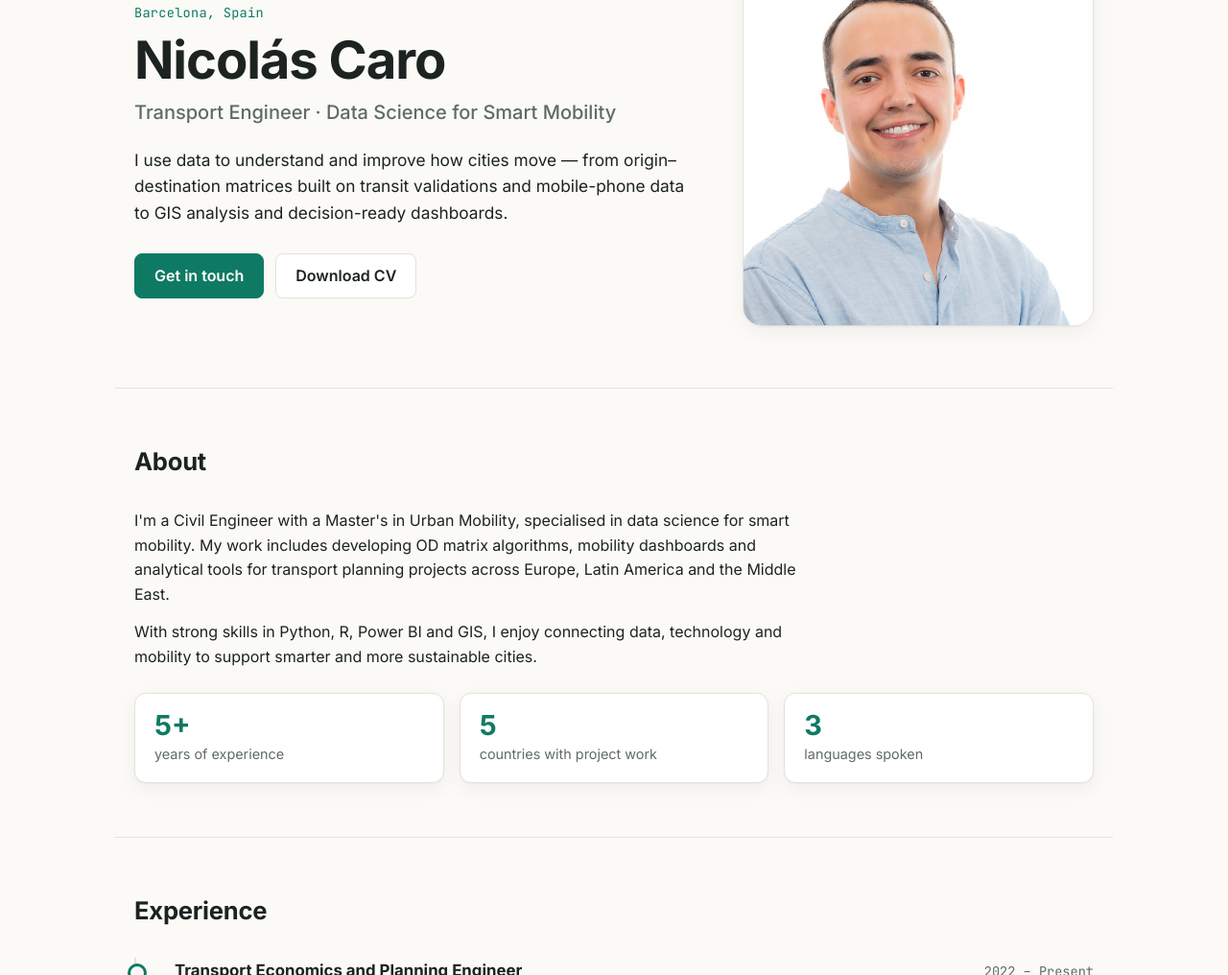
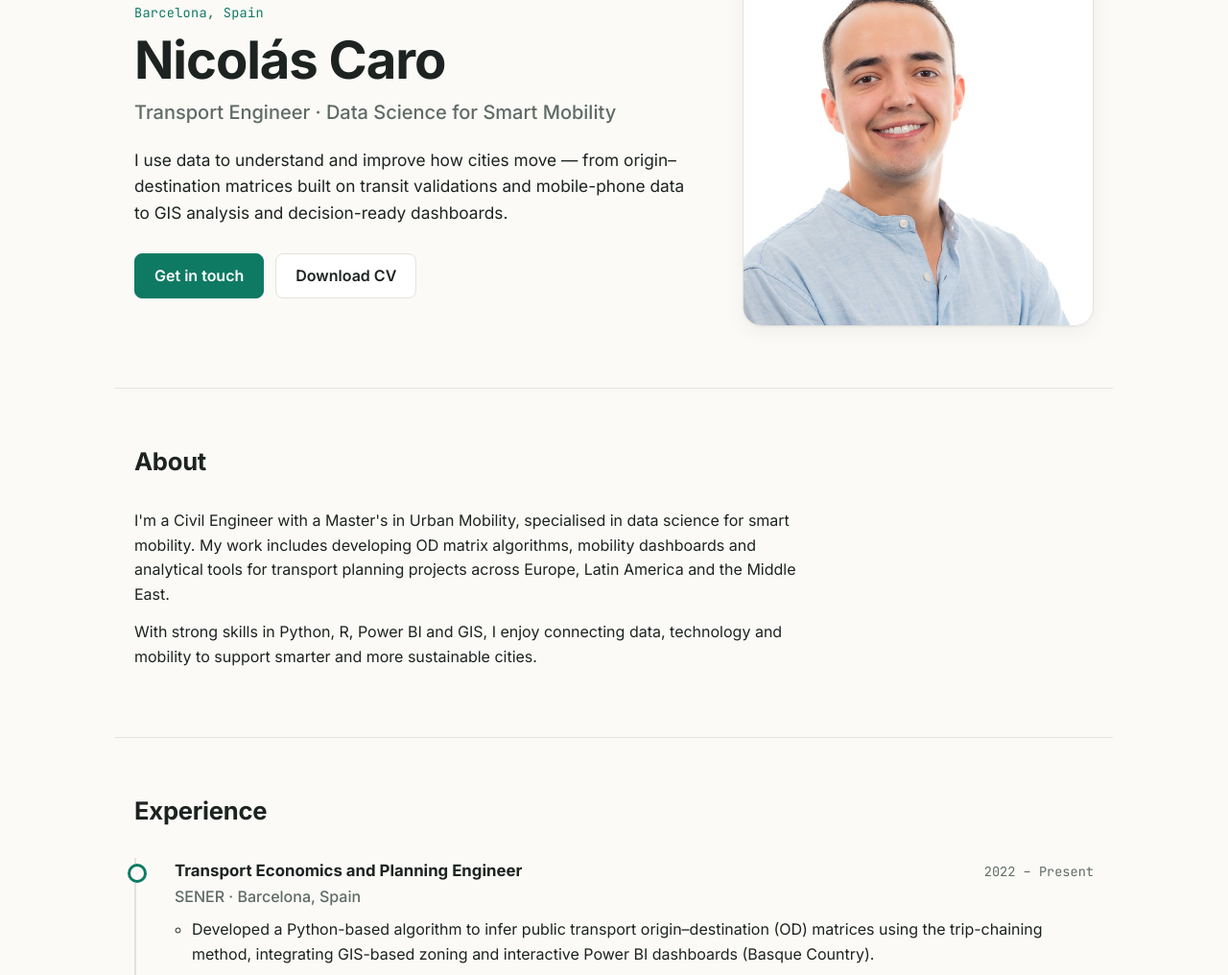
Before and after one commit to nicolascaro96/nicolascaro96.github.io, a plain HTML site: page index.html in a window 1280 px wide. Shown: the part 175-1191 px from the top of the page at 96% size. Drawn offline with Linux system fonts and the light colour scheme.

Commit message:
Remove stats boxes from About section
Co-Authored-By: Claude Opus 5.5 <noreply@anthropic.com>

```diff
--- a/assets/main.js
+++ b/assets/main.js
@@ -38,13 +38,6 @@
   function renderAbout() {
     const body = $("#about-body");
     body.replaceChildren(...t(SITE.about).map((p) => el("p", null, p)));
-    $("#stats").replaceChildren(
-      ...SITE.stats.map((s) => {
-        const d = el("div", "stat");
-        d.append(el("strong", null, s.value), el("span", null, t(s.label)));
-        return d;
-      })
-    );
   }
 
   function renderExperience() {
--- a/assets/style.css
+++ b/assets/style.css
@@ -81,14 +81,6 @@ h2 { font-size: 1.6rem; margin: 0 0 28px; letter-spacing: -.01em; }
 h3 { font-size: 1.05rem; margin: 0; }
 .sub { margin: 36px 0 12px; }
 .prose p { max-width: 70ch; margin: 0 0 14px; }
-
-.stats { display: flex; gap: 16px; flex-wrap: wrap; margin-top: 24px; }
-.stat {
-  flex: 1 1 160px; background: var(--surface); border: 1px solid var(--line);
-  border-radius: 12px; padding: 16px 20px; box-shadow: var(--shadow);
-}
-.stat strong { display: block; font-size: 1.8rem; color: var(--accent); line-height: 1.2; }
-.stat span { color: var(--muted); font-size: .9rem; }
 
 /* timeline */
 .timeline { list-style: none; margin: 0; padding: 0 0 0 20px; border-left: 2px solid var(--line); }
--- a/content.js
+++ b/content.js
@@ -28,12 +28,6 @@ const SITE = {
       "Con sólidas competencias en Python, R, Power BI y SIG, disfruto conectando datos, tecnología y movilidad para contribuir a ciudades más inteligentes y sostenibles.",
     ],
   },
-
-  stats: [
-    { value: "5+", label: { en: "years of experience", es: "años de experiencia" } },
-    { value: "5", label: { en: "countries with project work", es: "países con proyectos" } },
-    { value: "3", label: { en: "languages spoken", es: "idiomas" } },
-  ],
 
   experience: [
     {
--- a/index.html
+++ b/index.html
@@ -50,7 +50,6 @@
     <section id="about" class="wrap section">
       <h2 data-i18n="nav.about"></h2>
       <div id="about-body" class="prose"></div>
-      <div id="stats" class="stats"></div>
     </section>
 
     <section id="experience" class="wrap section">
```
